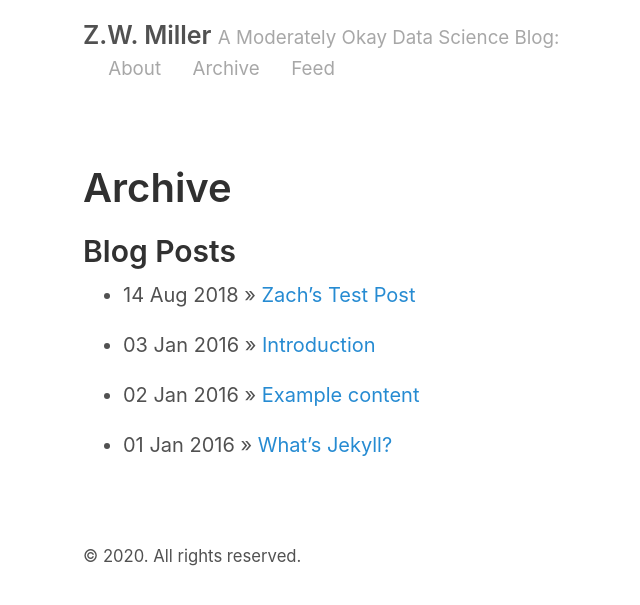
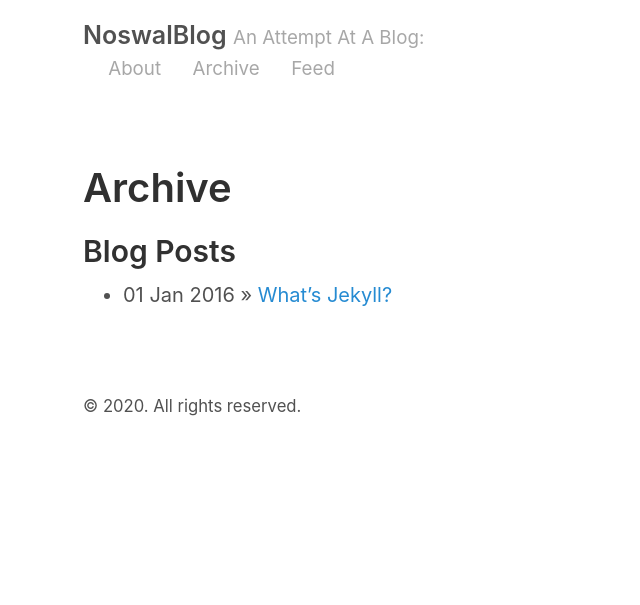
Before and after one commit to NoswalDev/NoswalDev.github.io, a Jekyll site: the page built from archive.md, in a window 1280 px wide. Shown: the top 605 px of the page, without its empty margins (207-847 px from the left). Built offline with Jekyll 4.4.1, drawn with Linux system fonts in a browser that asks for light colours.

Commit message:
init commit now

```diff
--- a/_config.yml
+++ b/_config.yml
@@ -2,9 +2,9 @@
 permalink:           pretty
 
 # Setup
-title:               Z.W. Miller
-tagline:             A Moderately Okay Data Science Blog
-url:                 http://zwmiller.github.io
+title:               NoswalBlog
+tagline:             An Attempt At A Blog
+url:                 http://NoswalDev.github.io
 paginate:            2
 baseurl:             ""
 
@@ -17,14 +17,14 @@ sass:
 
 # About/contact
 author:
-  name:              Zach Miller
-  url:               https://twitter.com/zaglamir
-  email:             zach@thisismetis.com
+  name:              Lawson Ho
+  url:
+  email:             50437048+NoswalDev@users.noreply.github.com
 
 # Custom vars
 version:             2.0.0
 github:
-  repo:              https://github.com/zwmiller
+  repo:              https://github.com/NoswalDev
 
 # Gems
 gems:
```
Also changed, not shown: _examplePosts/2016-01-01-whats-jekyll.md (added, +10 -0 lines), _examplePosts/2016-01-02-example-content.md (renamed from _posts/2016-01-02-example-content.md), _examplePosts/2016-01-03-introduction.md (renamed from _posts/2016-01-03-introduction.md), _examplePosts/2018-08-14-Testing-Local-Images.md (renamed from _posts/2018-08-14-Testing-Local-Images.md).
